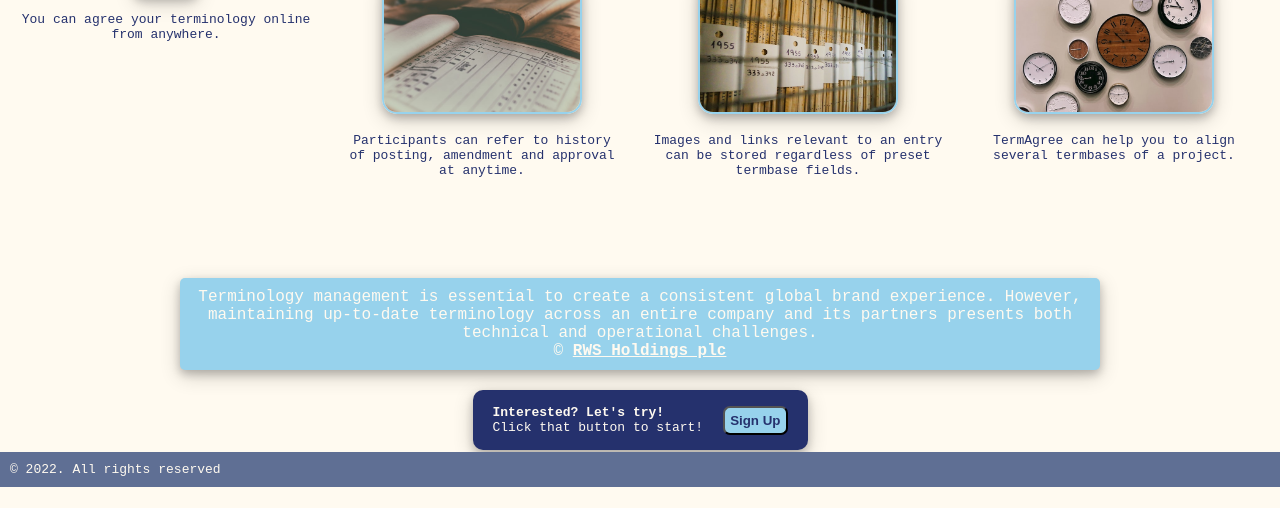
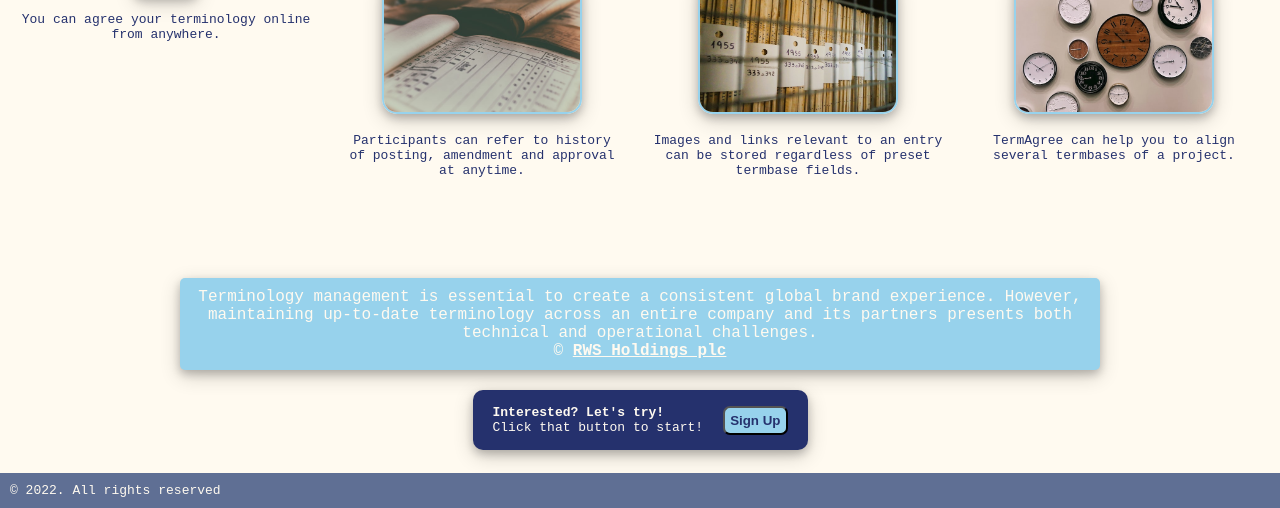
Before and after one commit to Anna6344/Landing-Page, a plain HTML site: page index.html in a window 1280 px wide. Shown: the part 313-821 px from the top of the page. Before the commit the page ends 800 px from the top, so only its background shows below. Drawn offline with Linux system fonts and the light colour scheme.

Commit message:
Added body min height and bottom padding

```diff
--- a/style.css
+++ b/style.css
@@ -8,6 +8,9 @@ body {
   font-family: Monospace, sans-serif;
   color: floralwhite;
   background-color: floralwhite;
+  position: relative;
+  min-height: 100vh;
+  padding-bottom: 38px;
 }
 
 .firstline {
```
